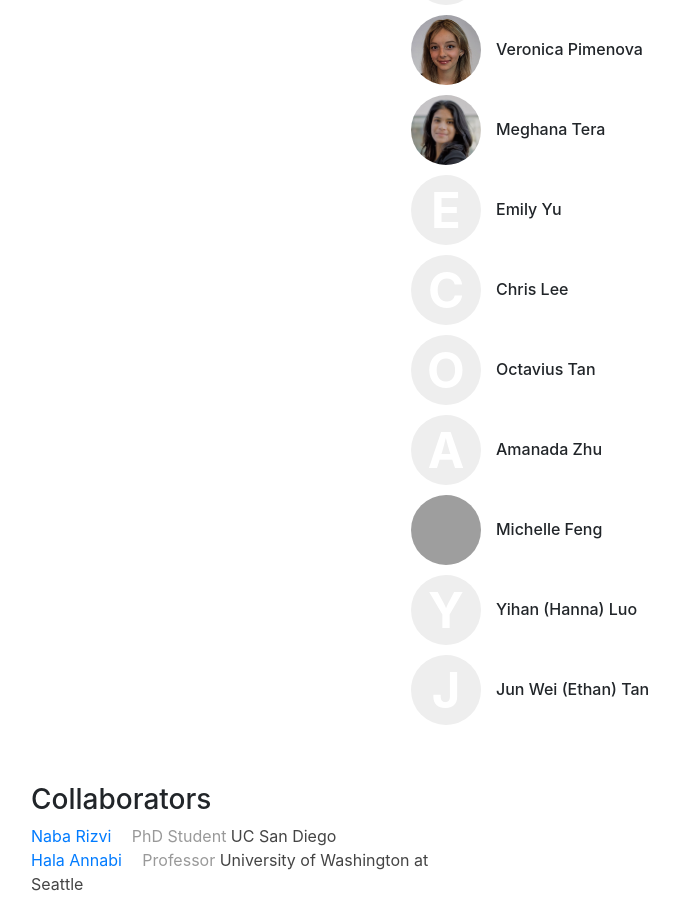
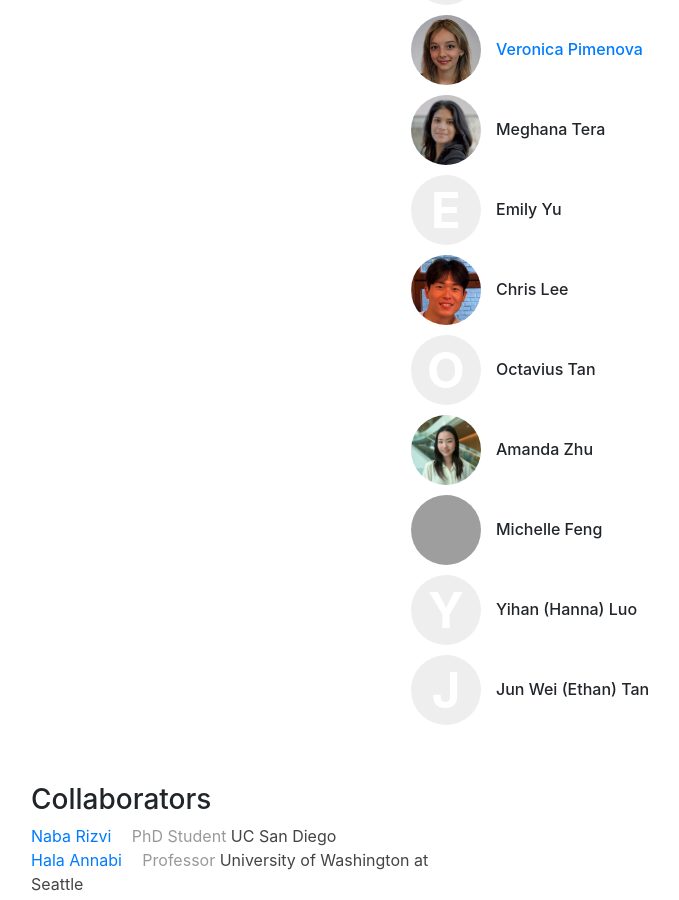
Before and after one commit to cmu-variability/cmu-variability.github.io, a Jekyll site: the page built from people.html, in a window 1280 px wide and 900 px high, scrolled down 1350 px, cut to the strip 0-900 px from the top of the window. Shown: the whole strip, without its empty margins (54-733 px from the left). Built offline with Jekyll 4.4.1, drawn with Linux system fonts in a browser that asks for light colours; grey boxes are pictures that could not be loaded.

Commit message:
Updated people.

```diff
--- a/_data/people.yml
+++ b/_data/people.yml
@@ -172,6 +172,7 @@ ugrad-veronica-pimenova:
     display_name: "Veronica Pimenova"
     role: ugrad
     image: img/people/veronica-pimenova.jpg
+    webpage: https://www.linkedin.com/in/veronicapimenova"
 
 ugrad-janise-kim:
     display_name: "Janise Kim"
@@ -213,14 +214,16 @@ ugrad-veronica-lin:
 ugrad-chris-lee:
     display_name: Chris Lee
     role: ugrad
+    image: /img/people/chris-lee.jpg
 
 ugrad-octavius-tan:
     display_name: Octavius Tan
     role: ugrad
 
 ugrad-amanda-zhu:
-    display_name: Amanada Zhu
+    display_name: Amanda Zhu
     role: ugrad
+    image: /img/people/amanda-zhu.jpg
 
 ugrad-michelle-feng:
     display_name: Michelle Feng
```
Also changed, not shown: img/people/amanda-zhu.jpg (added), img/people/chris-lee.jpg (added).
